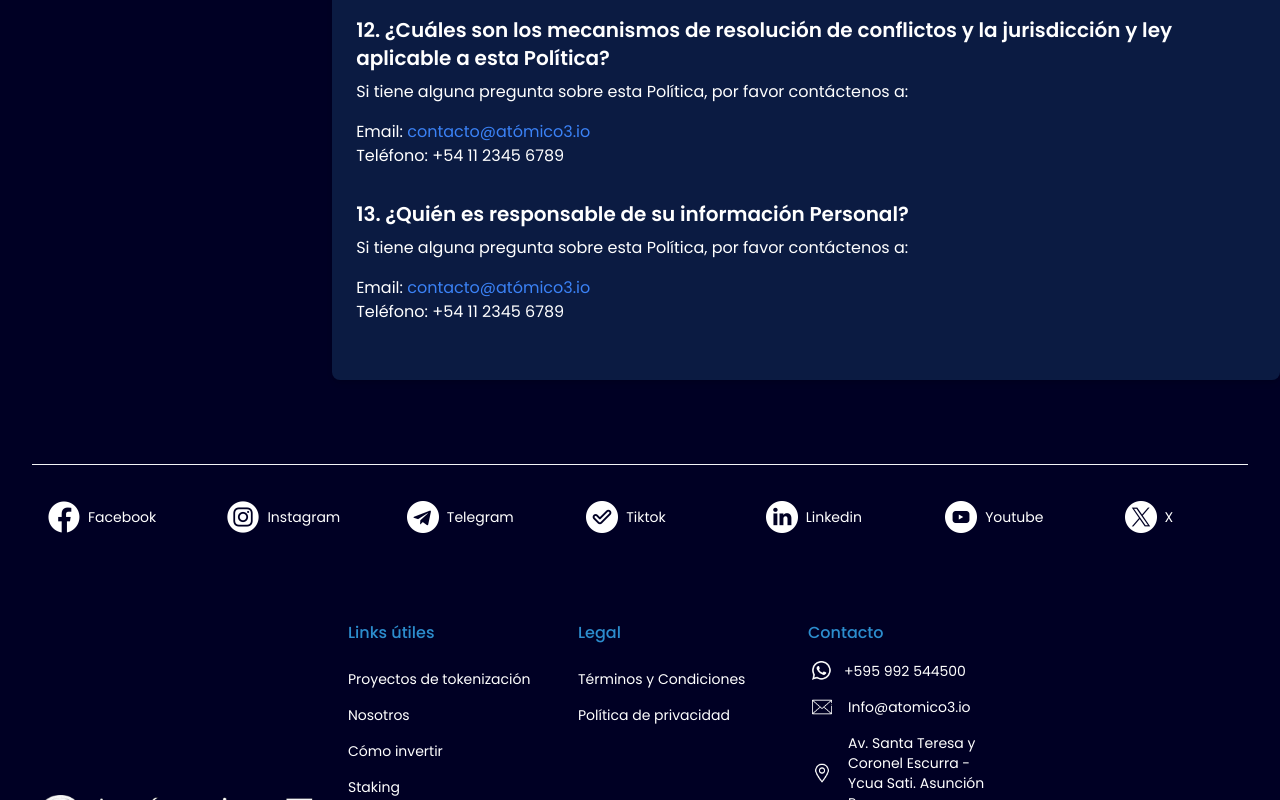
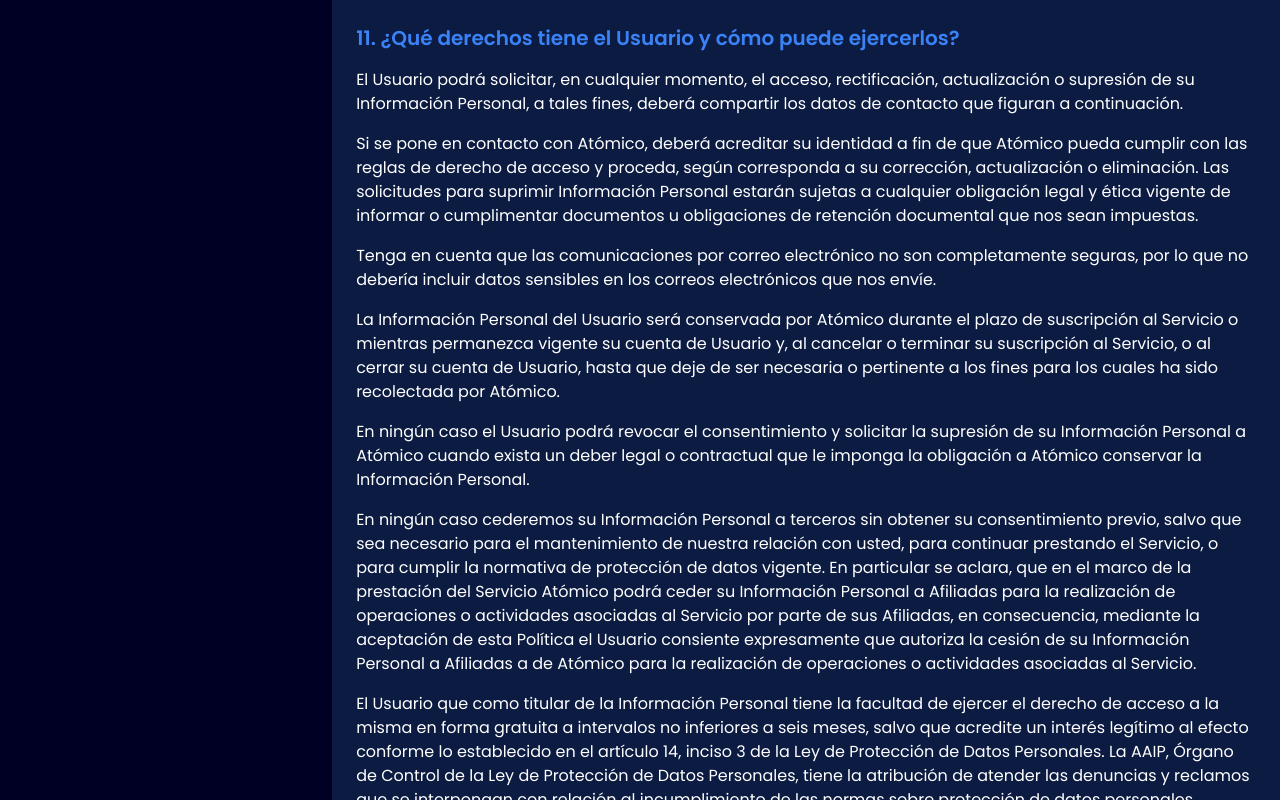
Before and after one commit to FrancoRutigliano/AT3-Front, a React (Vite) app: page /#/legal/privacy in a window 1280 px wide. Shown: the part 8060-8860 px from the top of the page. Built offline with nearby package versions, Linux system fonts and the light colour scheme.

Commit message:
punto 11

```diff
--- a/src/translations/es/global.json
+++ b/src/translations/es/global.json
@@ -365,6 +365,15 @@
       "item i": "Cualquier acción u omisión del Usuario en relación con la presente Política",
       "item ii": "Cualquier acción u omisión del Usuario en relación con su Información Total",
       "item iii": "Cualquier acción o reclamo de terceros contra el Usuario y/o contra Atómico, o sus Afiliadas, de cualquier forma vinculado con la presente Política o con la información cuya recolección, tratamiento y transferencia se prevé en esta Política."
+    },
+    "informacion punto 11": {
+      "p1": "El Usuario podrá solicitar, en cualquier momento, el acceso, rectificación, actualización o supresión de su Información Personal, a tales fines, deberá compartir los datos de contacto que figuran a continuación.",
+      "p2": "Si se pone en contacto con Atómico, deberá acreditar su identidad a fin de que Atómico pueda cumplir con las reglas de derecho de acceso y proceda, según corresponda a su corrección, actualización o eliminación. Las solicitudes para suprimir Información Personal estarán sujetas a cualquier obligación legal y ética vigente de informar o cumplimentar documentos u obligaciones de retención documental que nos sean impuestas.",
+      "p3": "Tenga en cuenta que las comunicaciones por correo electrónico no son completamente seguras, por lo que no debería incluir datos sensibles en los correos electrónicos que nos envíe.",
+      "p4": "La Información Personal del Usuario será conservada por Atómico durante el plazo de suscripción al Servicio o mientras permanezca vigente su cuenta de Usuario y, al cancelar o terminar su suscripción al Servicio, o al cerrar su cuenta de Usuario, hasta que deje de ser necesaria o pertinente a los fines para los cuales ha sido recolectada por Atómico.",
+      "p5": "En ningún caso el Usuario podrá revocar el consentimiento y solicitar la supresión de su Información Personal a Atómico cuando exista un deber legal o contractual que le imponga la obligación a Atómico conservar la Información Personal.",
+      "p6": "En ningún caso cederemos su Información Personal a terceros sin obtener su consentimiento previo, salvo que sea necesario para el mantenimiento de nuestra relación con usted, para continuar prestando el Servicio, o para cumplir la normativa de protección de datos vigente. En particular se aclara, que en el marco de la prestación del Servicio Atómico podrá ceder su Información Personal a Afiliadas para la realización de operaciones o actividades asociadas al Servicio por parte de sus Afiliadas, en consecuencia, mediante la aceptación de esta Política el Usuario consiente expresamente que autoriza la cesión de su Información Personal a Afiliadas a de Atómico para la realización de operaciones o actividades asociadas al Servicio.",
+      "p7":"El Usuario que como titular de la Información Personal tiene la facultad de ejercer el derecho de acceso a la misma en forma gratuita a intervalos no inferiores a seis meses, salvo que acredite un interés legítimo al efecto conforme lo establecido en el artículo 14, inciso 3 de la Ley de Protección de Datos Personales. La AAIP, Órgano de Control de la Ley de Protección de Datos Personales, tiene la atribución de atender las denuncias y reclamos que se interpongan con relación al incumplimiento de las normas sobre protección de datos personales."
     }
 
 
--- a/src/views/Legal/PrivacyPolicy.tsx
+++ b/src/views/Legal/PrivacyPolicy.tsx
@@ -265,16 +265,7 @@
                     </section>
                     <section className="mb-8" id="section10">
                         <h2 className="text-xl font-semibold mb-4 mt-10 text-blue-500">10. {t("privacyPolicy.titles.title10")}</h2>
-                        {/* {[
-                            {  content: t("privacyPolicy.documento.informacion punto 9.p1") },
-                            {  content: t("privacyPolicy.documento.informacion punto 9.p2") },
 
-                        ].map((item, index) => (
-                            <div key={index} className="mb-4">
-                                <p>
-                                    {item.content}</p>
-                            </div>
-                        ))} */}
                         <p className="mb-4">{ t("privacyPolicy.documento.informacion punto 10.p1") }</p>
                         <p className="mb-3">{ t("privacyPolicy.documento.informacion punto 10.p2") }</p>
                         {[
@@ -284,6 +275,25 @@
                         ].map((elem, index) => (
                             <div key={index} className="mb-4">
                                 <p><span className="text-blue-500"> {elem.item} </span> {elem.text}</p>
+                            </div>
+                        ))}
+                    </section>
+                    <section className="mb-8" id="section11">
+                        <h2 className="text-xl font-semibold mb-4 mt-10 text-blue-500">11. {t("privacyPolicy.titles.title11")}</h2>
+                        {[
+                            {  content: t("privacyPolicy.documento.informacion punto 11.p1") },
+                            {  content: t("privacyPolicy.documento.informacion punto 11.p2") },
+                            {  content: t("privacyPolicy.documento.informacion punto 11.p3") },
+                            {  content: t("privacyPolicy.documento.informacion punto 11.p4") },
+                            {  content: t("privacyPolicy.documento.informacion punto 11.p5") },
+                            {  content: t("privacyPolicy.documento.informacion punto 11.p6") },
+                            {  content: t("privacyPolicy.documento.informacion punto 11.p7") },
+
+
+                        ].map((item, index) => (
+                            <div key={index} className="mb-4">
+                                <p>
+                                    {item.content}</p>
                             </div>
                         ))}
                     </section>
```
